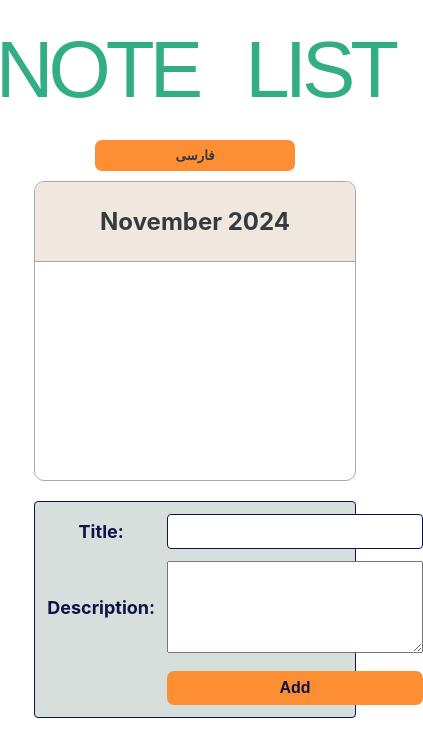
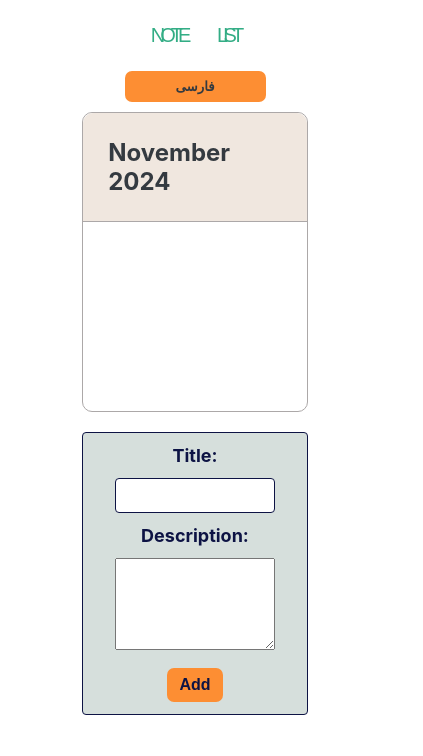
Before and after one commit to javadab1995/note-book, a React (Create React App) app: page / in a window 390 px wide. Shown: the top 756 px of the page, 423 px wide, since content can reach past the window. Built offline with nearby package versions, Linux system fonts and the light colour scheme; a web font is replaced by a local one.

Commit message:
responsiblity

```diff
--- a/src/index.css
+++ b/src/index.css
@@ -250,10 +250,13 @@ form h2 {
   display: flex;
   width: 80%;
   justify-self:center;
+  height: 150px;
  }
  form{
   width: 80%;
   justify-self: center;
+   display: flex;
+  flex-direction: column;
  }
  .btn{
   display: flex;
@@ -262,4 +265,14 @@ form h2 {
   width: 50%;
  justify-content: center;
  }
+input, textarea {
+  width: 80%;
 }
+
+textarea{
+  padding: 20px;
+}
+h1{
+  font-size: 20px;
+}
+}
```
